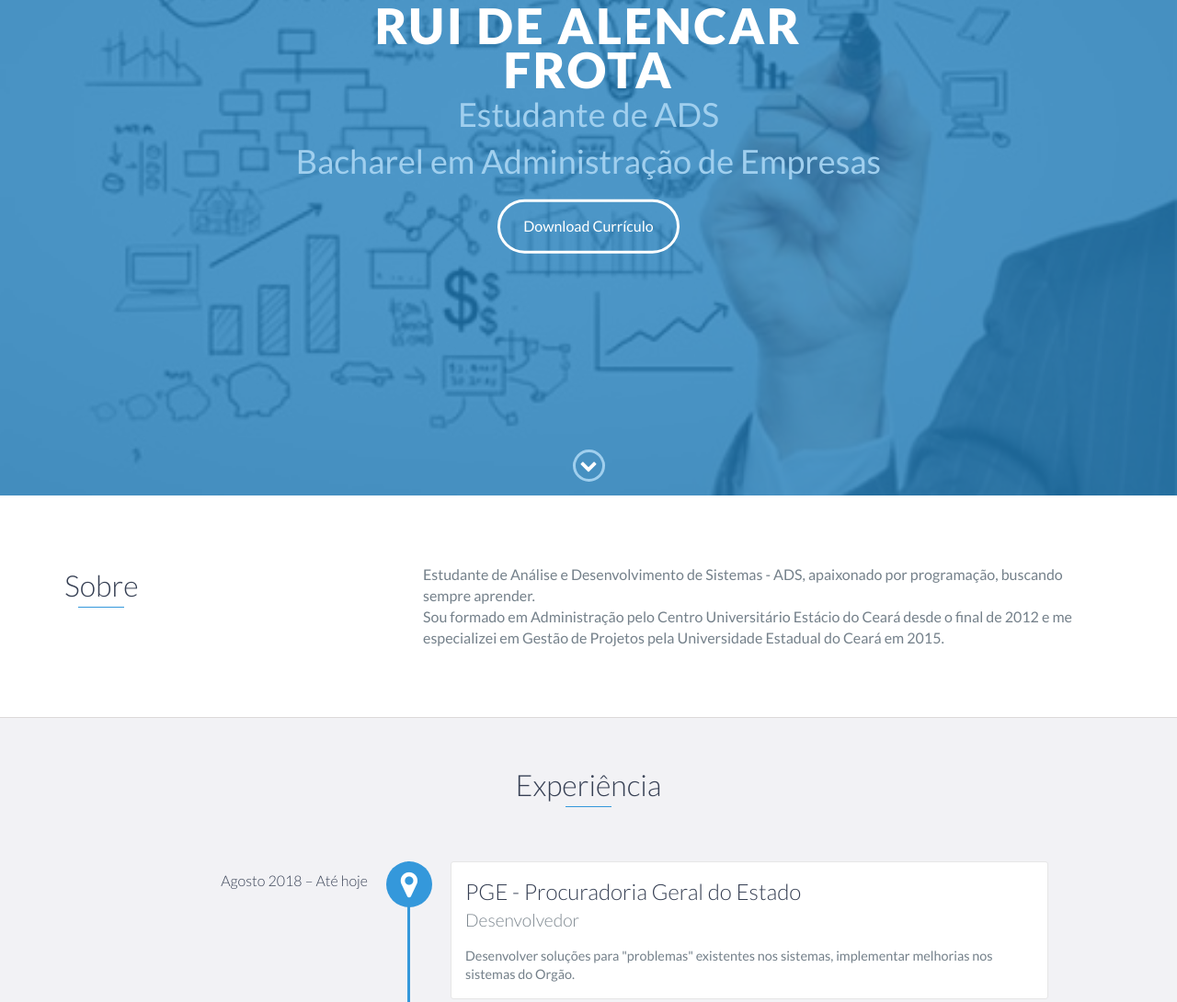
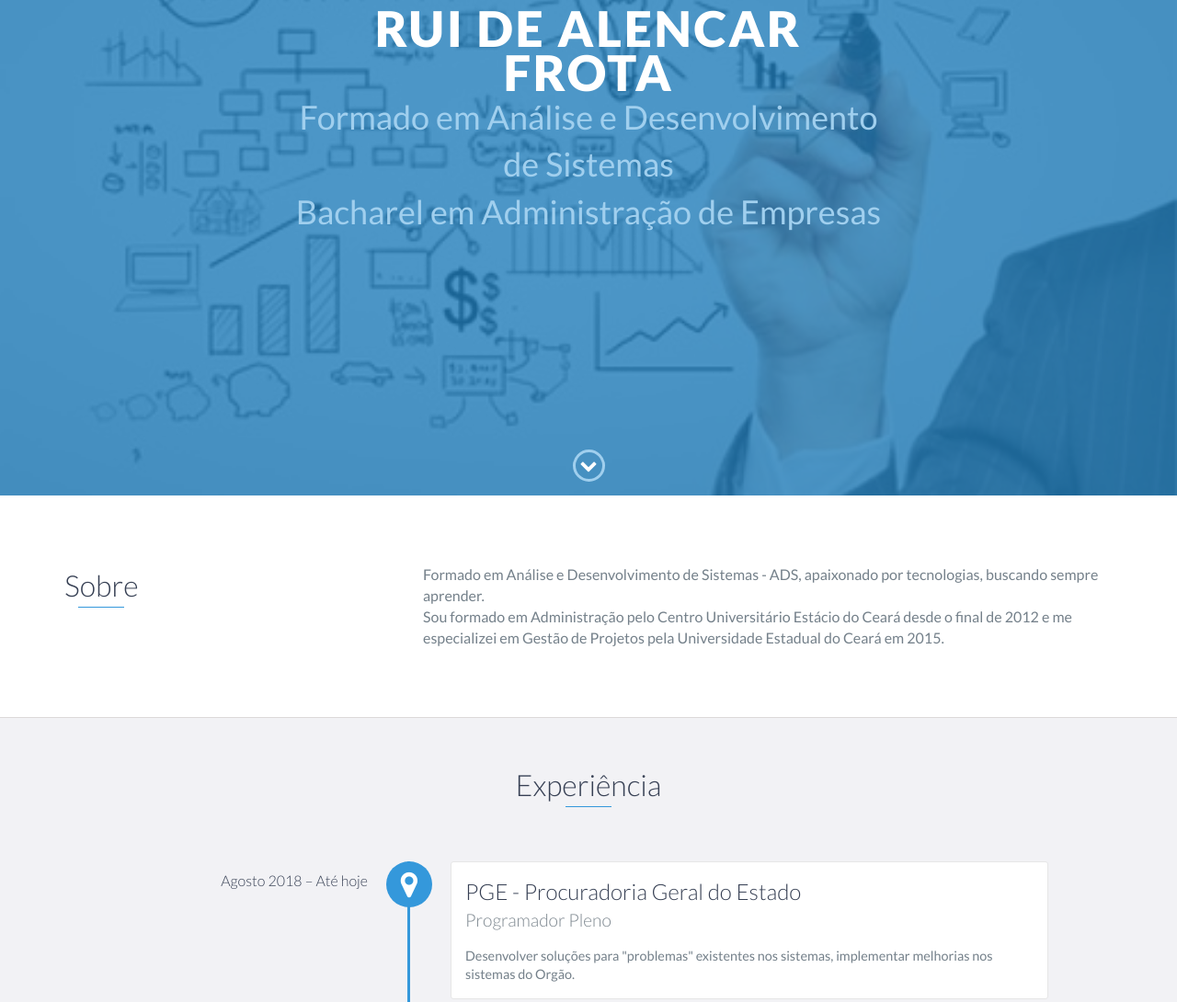
Before and after one commit to ruidealencar/ruidealencar.github.io, a website: page index.html in a window 1280 px wide. Shown: the part 261-1351 px from the top of the page at 92% size. Drawn offline with nearby package versions, Linux system fonts and the light colour scheme.

Commit message:
atualização das informoções

```diff
--- a/index.html
+++ b/index.html
@@ -52,8 +52,7 @@
     <div id="lead">
         <div id="lead-content">
             <h1>Rui de Alencar Frota</h1>
-            <h2>Estudante de ADS<br> Bacharel em Administração de Empresas</h2>
-            <a href="RUI%20DE%20ALENCAR%20FROTA.pdf" class="btn-rounded-white">Download Currículo</a>
+            <h2>Formado em Análise e Desenvolvimento de Sistemas<br> Bacharel em Administração de Empresas</h2>
         </div>
         <!-- End #lead-content -->
 
@@ -76,7 +75,7 @@
                 </div>
                 <div class="col-md-8">
                     <p>
-                        Estudante de Análise e Desenvolvimento de Sistemas - ADS, apaixonado por programação, buscando sempre aprender.
+                        Formado em Análise e Desenvolvimento de Sistemas - ADS, apaixonado por tecnologias, buscando sempre aprender.
                     </p>
                     <p>
                         Sou formado em Administração pelo Centro Universitário Estácio do Ceará desde o final de 2012 e me especializei em Gestão de Projetos pela Universidade Estadual do Ceará em 2015.
@@ -92,7 +91,7 @@
         <div id="experience-timeline">
             <div data-date="Agosto 2018 – Até hoje">
                 <h3>PGE - Procuradoria Geral do Estado</h3>
-                <h4>Desenvolvedor</h4>
+                <h4>Programador Pleno</h4>
                 <p>
                     Desenvolver soluções para "problemas" existentes nos sistemas, implementar melhorias nos sistemas do Orgão.
                 </p>
@@ -225,13 +224,10 @@
             <li>HTML5</li>
             <li>CSS3</li>
             <li>PostgreSQL</li>
-            <li>Java</li>
             <li>GIT</li>
-            <li>Ionic</li>
             <li>Ruby on Rails</li>
             <li>JavaScript</li>
             <li>Jquery</li>
-            <li>Node.js</li>
         </ul>
     </div>
     <!-- End #skills -->
```
